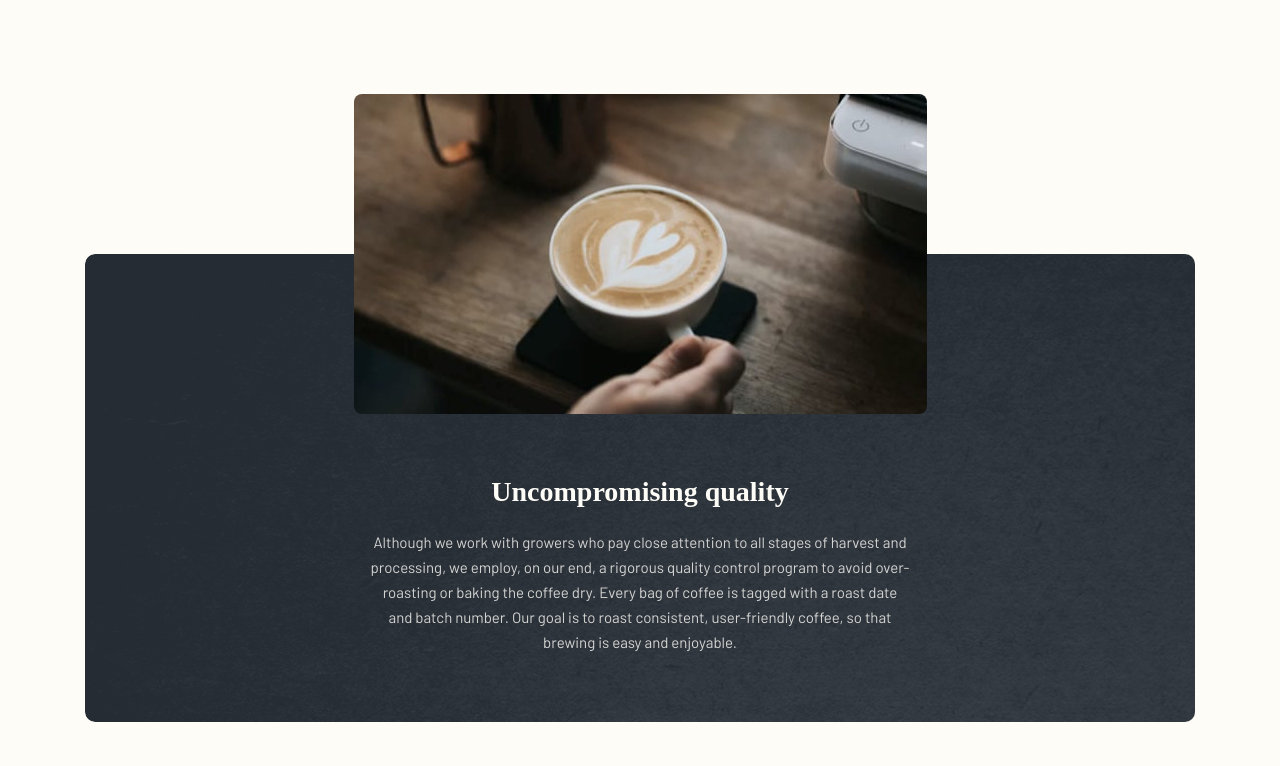
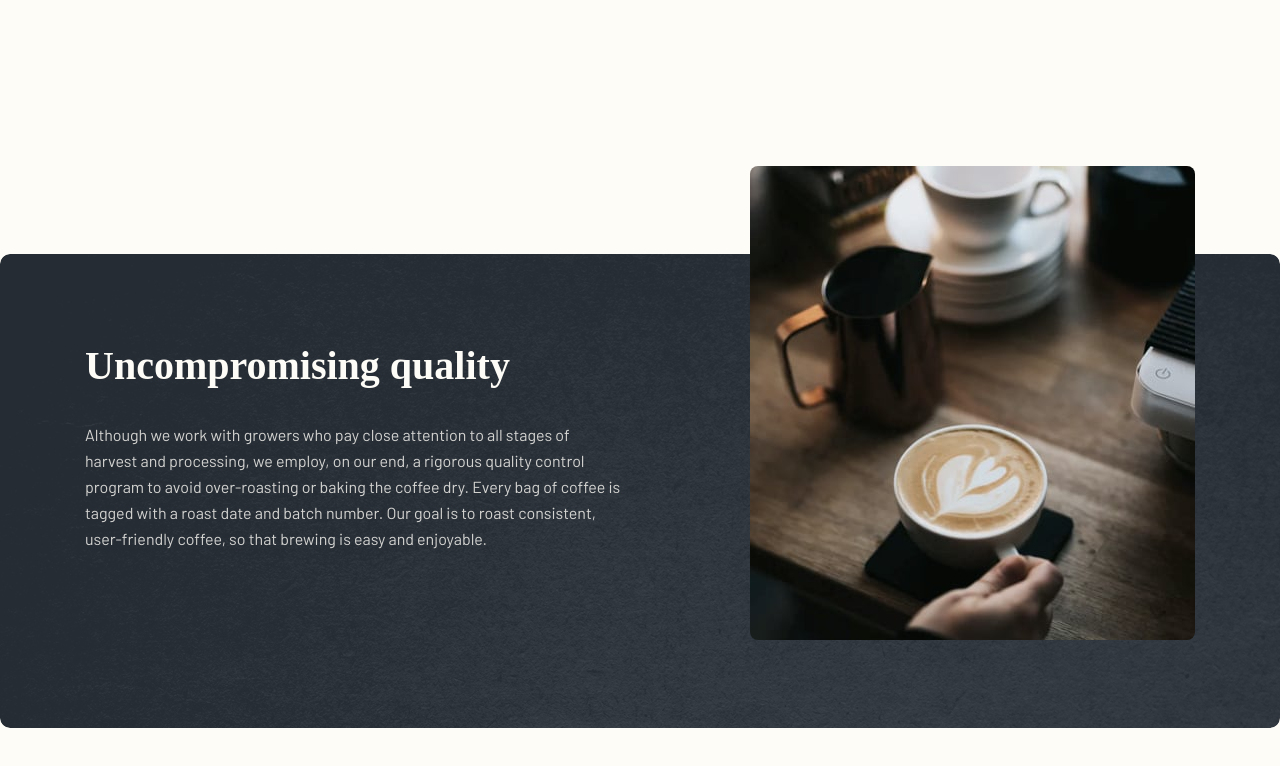
Before and after one commit to AbroShahzeb/coffee-roasters-website, a React (Vite) app: page /about in a window 1280 px wide. Shown: the part 1254-2020 px from the top of the page. Built offline with nearby package versions, Linux system fonts and the light colour scheme; a web font is replaced by a local one.

Commit message:
About Quality Section Completed

```diff
--- a/src/pages/about/components/SectionQuality.jsx
+++ b/src/pages/about/components/SectionQuality.jsx
@@ -1,17 +1,13 @@
-import imageQualityMobile from "../../../assets/about/mobile/image-quality.jpg";
-import imageQualityTablet from "../../../assets/about/tablet/image-quality.jpg";
-import imageQualityDesktop from "../../../assets/about/desktop/image-quality.jpg";
-
 export const SectionQuality = () => {
   return (
-    <section className="mx-6 mb:[120px] md:mb-[144px] lg:mb-[168px] md:mx-10 lg:px-20 xl:max-w-[1110px] xl:mx-auto xl:px-0 bg-quality-mobile md:bg-quality-tablet lg:bg-quality-desktop bg-cover px-6 md:px-10 flex flex-col items-center rounded-[10px] pb-[60px] md:pb-[67px]">
-      <div className="w-[279px] h-[156px] md:w-[573px] md:h-[320px] relative bg-quality-mobile-cover md:bg-quality-tablet-cover bg-cover -translate-y-1/2 rounded-lg"></div>
+    <section className="mx-6 mb:[120px] md:mb-[144px] lg:mb-[168px] md:mx-10 lg:px-20 xl:max-w-[1280px] xl:mx-auto xl:px-0 bg-quality-mobile md:bg-quality-tablet lg:bg-quality-desktop bg-cover px-6 md:px-10 flex flex-col lg:flex-row-reverse lg:items-start lg:gap-[213px] items-center rounded-[10px] pb-[60px] md:pb-[67px] lg:pr-0 lg:pb-0 lg:pl-0">
+      <div className="w-[279px] h-[156px] md:w-[573px] md:h-[320px] lg:w-[445px] lg:h-[474px] relative bg-quality-mobile-cover md:bg-quality-tablet-cover lg:bg-quality-desktop-cover bg-cover -translate-y-1/2 lg:translate-y-[-88px] lg:-translate-x-[85px] rounded-lg lg:flex-shrink-0"></div>
 
-      <div className="flex flex-col items-center gap-6 text-center -translate-y-[156px] mt-[142px] -mb-[156px] md:-mb-[320px] md:-translate-y-[320px] md:mt-[224px] text-surface">
-        <h3 className="text-[28px] leading-[28px] font-fraunces font-black">
+      <div className="flex flex-col items-center gap-6 lg:gap-8 text-center -translate-y-[156px] mt-[142px] -mb-[156px] md:-mb-[320px] md:-translate-y-[320px] md:mt-[224px] lg:-mb-[0px] lg:-translate-y-[0px]   text-surface lg:max-w-[540px] lg:items-start lg:text-left lg:ml-[85px] lg:mt-[88px]">
+        <h3 className="text-[28px] leading-[28px] md:text-[32px] md:leading-[48px] lg:text-[40px] lg:leading-[48px] font-fraunces font-black">
           Uncompromising quality
         </h3>
-        <p className="opacity-80 text-[15px] leading-[25px] max-w-[279px] md:max-w-[540px]">
+        <p className="opacity-80 text-[15px] leading-[25px] lg:text-[16px] lg:leading-[26px] max-w-[279px] md:max-w-[540px]">
           Although we work with growers who pay close attention to all stages of
           harvest and processing, we employ, on our end, a rigorous quality
           control program to avoid over-roasting or baking the coffee dry. Every
--- a/tailwind.config.js
+++ b/tailwind.config.js
@@ -50,6 +50,8 @@ export default {
       "quality-tablet": 'url("./assets/about/tablet/bg-quality.png")',
       "quality-tablet-cover": 'url("./assets/about/tablet/image-quality.jpg")',
       "quality-desktop": 'url("./assets/about/desktop/bg-quality.png")',
+      "quality-desktop-cover":
+        'url("./assets/about/desktop/image-quality.jpg")',
     },
   },
   plugins: [],
```
